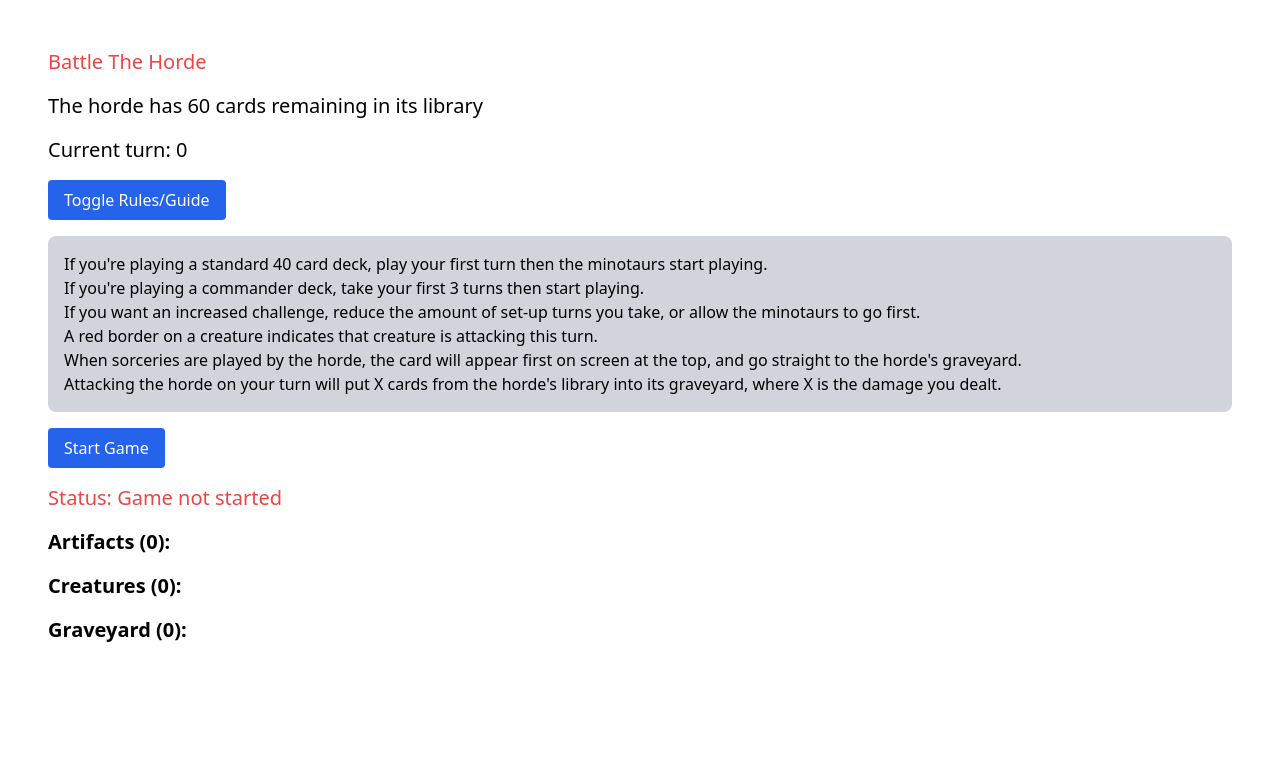
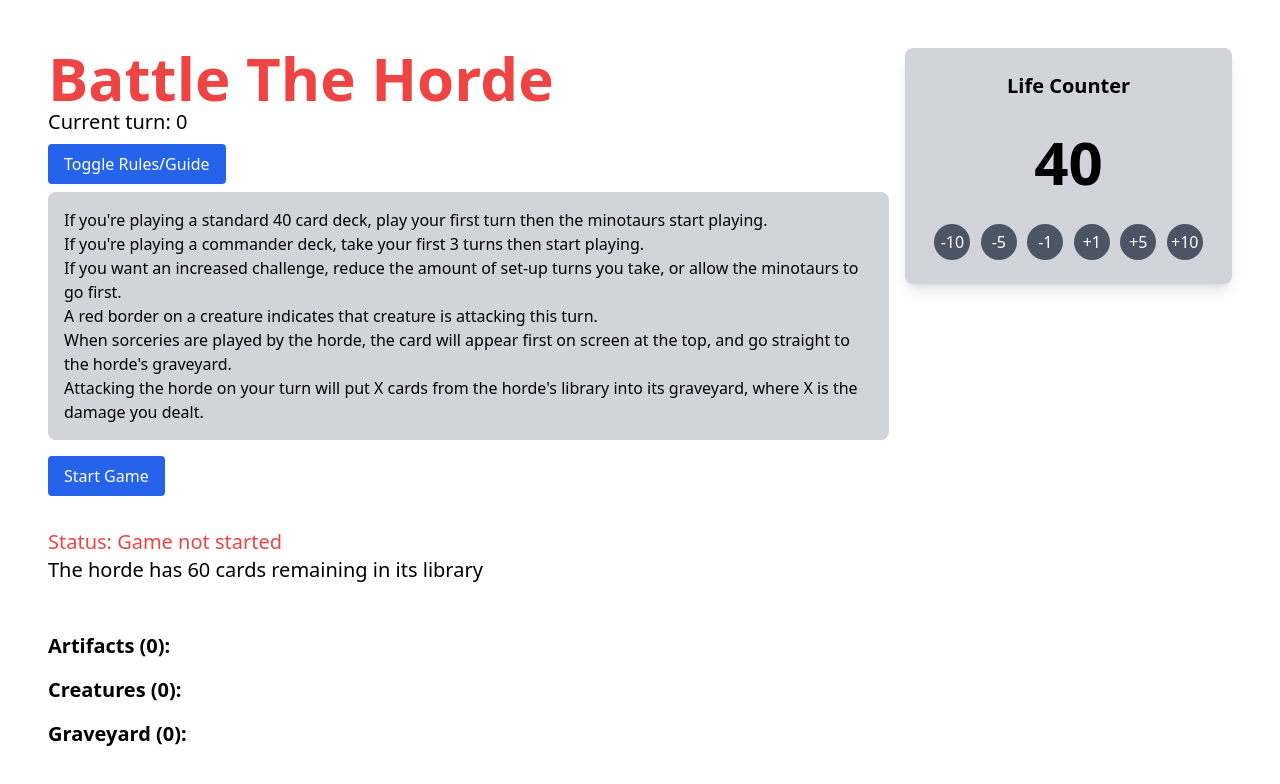
Before and after one commit to Michael-Stokoe/mtg-battle-the-horde, a Vue app: page /#/ in a window 1280 px wide. Both pictures are taken after a click on the button "Toggle Rules/Guide". Shown: the top 784 px of the page. Built offline with nearby package versions, Linux system fonts and the light colour scheme.

Commit message:
Added life counter, improved styling

```diff
--- /dev/null
+++ b/src/components/LifeCounter.vue
@@ -0,0 +1,31 @@
+<template>
+    <div class="flex flex-col p-6 space-y-8 text-center bg-gray-300 rounded-lg shadow-lg">
+        <p class="text-xl font-semibold">Life Counter</p>
+        <span class="text-6xl font-semibold">{{ lifeCounter }}</span>
+
+        <div class="flex flex-row justify-around">
+            <button @click="decrease(10)" class="w-9 h-9 text-white bg-gray-600 rounded-full hover:bg-gray-900">-10</button>
+            <button @click="decrease(5)" class="w-9 h-9 text-white bg-gray-600 rounded-full hover:bg-gray-900">-5</button>
+            <button @click="decrease(1)" class="w-9 h-9 text-white bg-gray-600 rounded-full hover:bg-gray-900">-1</button>
+            <button @click="increase(1)" class="w-9 h-9 text-white bg-gray-600 rounded-full hover:bg-gray-900">+1</button>
+            <button @click="increase(5)" class="w-9 h-9 text-white bg-gray-600 rounded-full hover:bg-gray-900">+5</button>
+            <button @click="increase(10)" class="w-9 h-9 text-white bg-gray-600 rounded-full hover:bg-gray-900">+10</button>
+        </div>
+    </div>
+</template>
+
+<script>
+    export default {
+        data: () => ({
+            lifeCounter: 40,
+        }),
+        methods: {
+            increase (amount) {
+                this.lifeCounter += amount;
+            },
+            decrease (amount) {
+                this.lifeCounter -= amount;
+            }
+        }
+    };
+</script>
--- a/src/views/HomePage.vue
+++ b/src/views/HomePage.vue
@@ -1,12 +1,16 @@
 <template>
     <div class="flex flex-col p-12 space-y-4">
-        <h1 class="text-xl text-red-500">Battle The Horde</h1>
-        <p class="text-xl">The horde has {{ remainingCards }} cards remaining in its library</p>
+        <div class="grid grid-cols-7 gap-4">
+            <div class="col-span-5">
+                <h1 class="text-6xl font-semibold text-red-500">Battle The Horde</h1>
+
                 <p class="text-xl">Current turn: {{ turn }}</p>
-        <div>
+
+                <div class="mt-2">
                     <button @click="showGuide = !showGuide" class="px-4 py-2 text-white bg-blue-600 rounded hover:bg-blue-900">Toggle Rules/Guide</button>
                 </div>
-        <ul v-if="showGuide" class="p-4 bg-gray-300 rounded-lg">
+
+                <ul v-if="showGuide" class="p-4 mt-2 bg-gray-300 rounded-lg">
                     <li>If you're playing a standard 40 card deck, play your first turn then the minotaurs start playing.</li>
                     <li>If you're playing a commander deck, take your first 3 turns then start playing.</li>
                     <li>If you want an increased challenge, reduce the amount of set-up turns you take, or allow the minotaurs to go first.</li>
@@ -14,7 +18,11 @@
                     <li>When sorceries are played by the horde, the card will appear first on screen at the top, and go straight to the horde's graveyard.</li>
                     <li>Attacking the horde on your turn will put X cards from the horde's library into its graveyard, where X is the damage you dealt.</li>
                 </ul>
-        <!-- {{ library }} -->
+            </div>
+            <div class="col-span-2">
+                <life-counter />
+            </div>
+        </div>
 
         <div clas="relative flex space-x-2">
             <div class="absolute z-10 w-full h-full" v-if="highlightedCards.length">
@@ -35,6 +43,33 @@
             </button> -->
 
             <div class="flex flex-row space-x-2">
+                <button
+                    v-if="currentPhase === 'Game not started'"
+                    @click="startGame"
+                    class="px-4 py-2 text-white bg-blue-600 rounded transition-all hover:bg-blue-900"
+                >
+                    Start Game
+                </button>
+                <button
+                    v-if="currentPhase === 'Waiting...'"
+                    @click="playSpells"
+                    class="px-4 py-2 text-white bg-blue-600 rounded transition-all hover:bg-blue-900"
+                >
+                    Play Spells
+                </button>
+                <button
+                    v-if="currentPhase === 'Spells Played'"
+                    @click="declareAttackers"
+                    class="px-4 py-2 text-white bg-blue-600 rounded transition-all hover:bg-blue-900"
+                >
+                    Declare Attackers
+                </button>
+
+                <button
+                    v-if="currentPhase === 'Attackers Declared'"
+                    @click="resolveDamage"
+                    class="px-4 py-2 text-white bg-blue-600 rounded transition-all hover:bg-blue-900"
+                ><div class="flex flex-row space-x-2">
                 <button
                     v-if="currentPhase === 'Game not started'"
                     @click="startGame"
@@ -89,13 +124,48 @@
                     </button>
                 </div>
             </div>
-        </div>
 
             <p class="text-xl text-red-500">
                 Status: {{ currentPhase }}
             </p>
 
-        <h2 class="text-xl font-semibold">Artifacts ({{ boardArtifacts.length }}):</h2>
+            <p class="text-xl">The horde has {{ remainingCards }} cards remaining in its library</p>
+                    Resolve Damage
+                </button>
+
+                <button
+                    v-if="currentPhase === 'Declare Blockers and Damage Resolution'"
+                    @click="endTurn"
+                    class="px-4 py-2 text-white bg-blue-600 rounded transition-all hover:bg-blue-900"
+                >
+                    End Turn
+                </button>
+                <button
+                    v-if="currentPhase !== 'Game not started'"
+                    @click="newGame"
+                    class="px-4 py-2 text-white bg-blue-600 rounded transition-all hover:bg-blue-900"
+                >
+                    New Game
+                </button>
+                <div v-if="currentPhase !== 'Game not started'">
+                    <input type="text" v-model="damage" class="px-2 py-2 rounded border">
+                    <button
+                        @click="dealDamage"
+                        class="px-4 py-2 text-white bg-blue-600 rounded transition-all hover:bg-blue-900"
+                    >
+                        Deal damage
+                    </button>
+                </div>
+            </div>
+
+            <p class="mt-8 text-xl text-red-500">
+                Status: {{ currentPhase }}
+            </p>
+
+            <p class="text-xl">The horde has {{ remainingCards }} cards remaining in its library</p>
+        </div>
+
+        <h2 class="pt-8 text-xl font-semibold">Artifacts ({{ boardArtifacts.length }}):</h2>
         <div class="grid grid-cols-3 gap-12 p-6 bg-gray-200 rounded-lg sm:grid-cols-4 lg:grid-cols-5 xl:grid-cols-8" v-if="boardArtifacts.length">
             <div v-for="card in boardArtifacts" :key="card.index">
                 <card :card="card" />
@@ -121,10 +191,12 @@
 
 <script>
     import Card from '../components/Card.vue';
+    import LifeCounter from '../components/LifeCounter.vue';
 
     export default {
         components: {
             Card,
+            LifeCounter,
         },
         data: () => ({
             currentPhase: 'Game not started',
```
Lines whose indentation alone changed are shown as unchanged.
